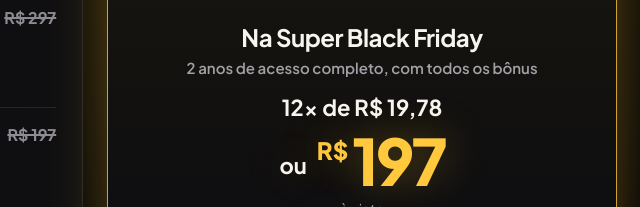
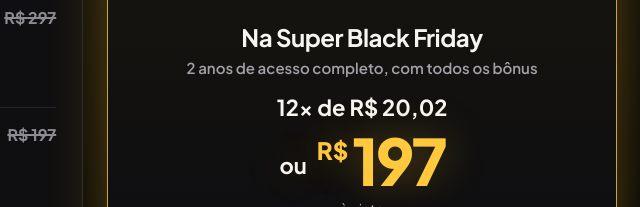
Before and after one commit to centraldevoos/oferta-black-97, a plain HTML site: page index.html in a window 1280 px wide. Shown: the part 2893-3100 px from the top of the page, 583-1223 px from the left. Drawn offline with Linux system fonts and the light colour scheme.

Commit message:
Parcela: 12x de R$ 20,02

```diff
--- a/config.js
+++ b/config.js
@@ -5,8 +5,8 @@ window.CONFIG = {
   // Esta versão (oferta-black-97): para quem viu o VIP a R$ 97. Tudo por R$ 197, por 2 anos, sem acesso extra (Pedro, 1/11/2026). A âncora é a soma dos valores × ANOS × ACESSOS.
   ANOS: 2,
   ACESSOS: 1,
-  // Parcela no cartão: a de R$ 197 no Hub.la (base/central-de-voos/negocio.md).
-  PARCELA: "12x de R$ 19,78",
+  // Parcela no cartão: 12x de R$ 20,02, informada pelo Pedro em 1/11/2026 para esta oferta.
+  PARCELA: "12x de R$ 20,02",
   // Quanto "só o VIP estava" para este público.
   PRECO_VIP_ANO: 97,
 
--- a/index.html
+++ b/index.html
@@ -15,7 +15,7 @@
 <link rel="preconnect" href="https://fonts.googleapis.com">
 <link rel="preconnect" href="https://fonts.gstatic.com" crossorigin>
 <link href="https://fonts.googleapis.com/css2?family=Plus+Jakarta+Sans:wght@400;500;600;700;800&display=swap" rel="stylesheet">
-<script src="config.js?v=3"></script>
+<script src="config.js?v=4"></script>
 <style>
 :root {
   --bg: #050506;
@@ -544,7 +544,7 @@ footer p + p { margin-top: 8px; }
           <p class="igual">Valeria<b class="riscado js-ancora">R$ 2.058</b></p>
         </div>
         <h3>Na Super Black Friday<span>2 anos de acesso completo, com todos os bônus</span></h3>
-        <p class="parcela js-parcela">12x de R$ 19,78</p>
+        <p class="parcela js-parcela">12x de R$ 20,02</p>
         <p class="por"><span class="js-ou">ou </span><sup>R$</sup><span class="js-preco-num">197</span></p>
         <p class="avista">à vista</p>
         <p class="mes js-mes">Dá R$ 0,27 por dia</p>
```
